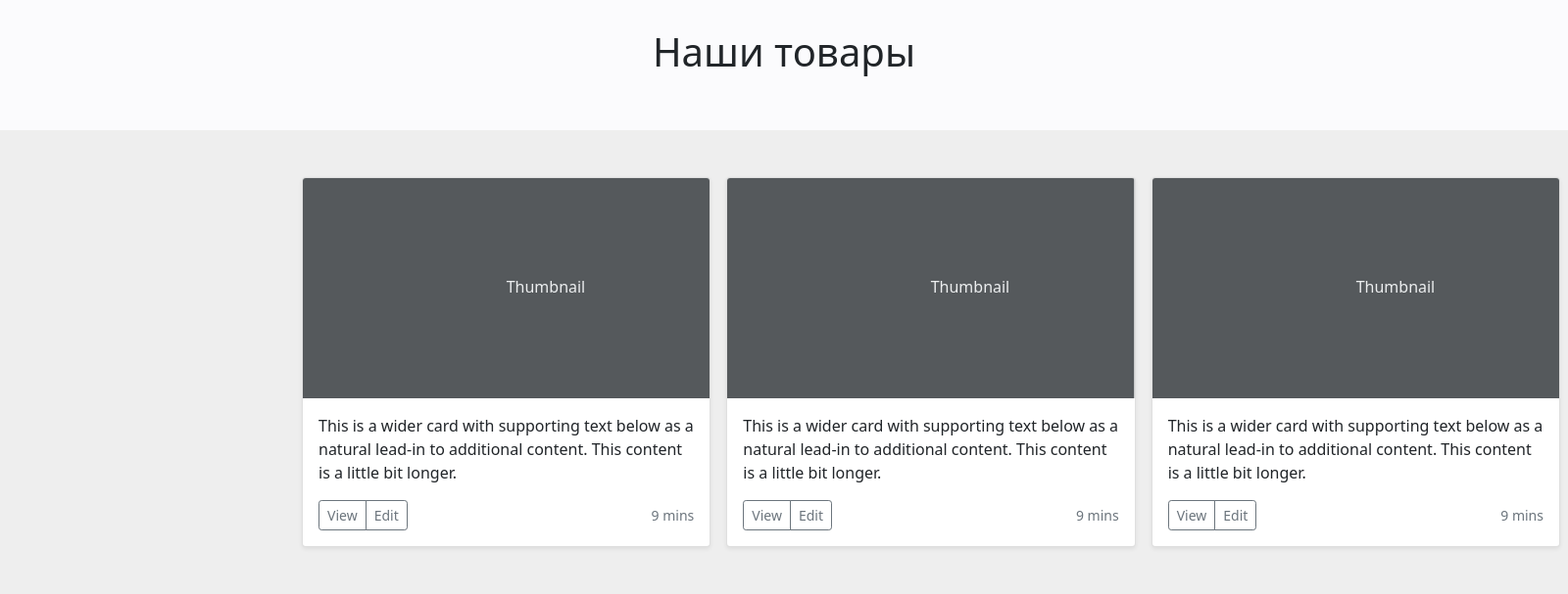
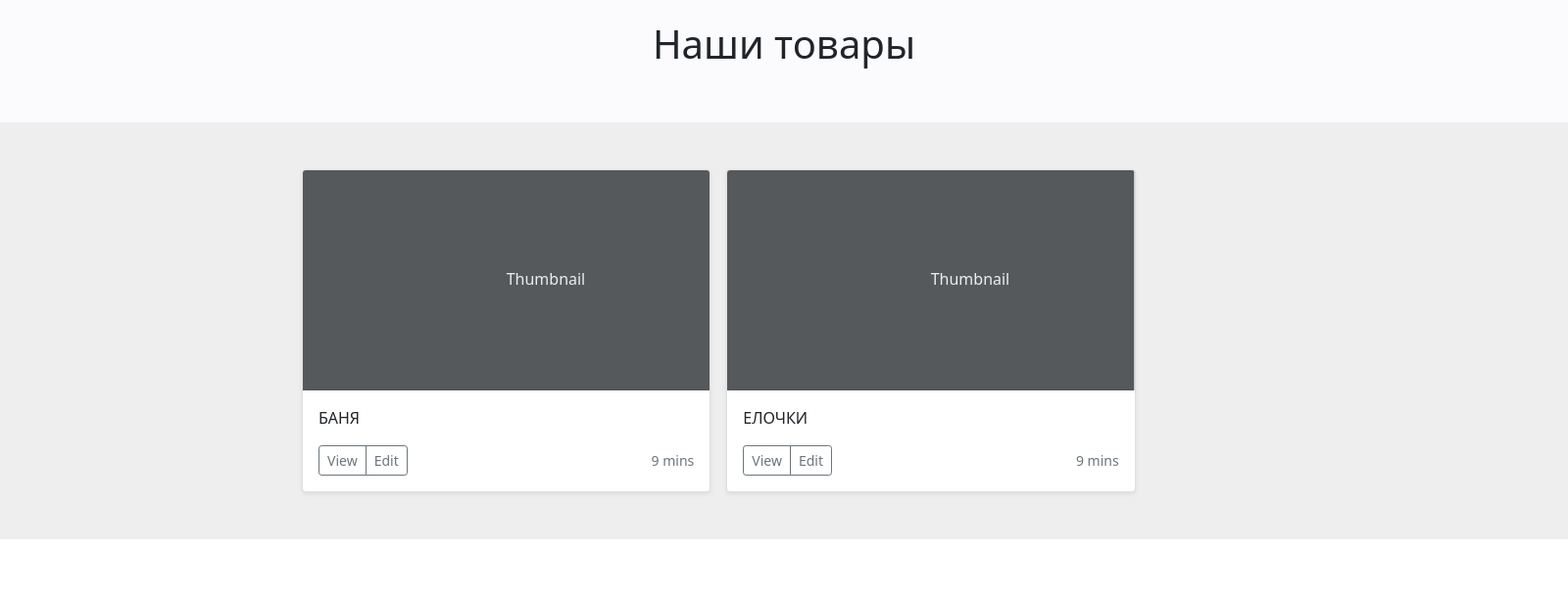
Before and after one commit to zxcGhoulBtw/cotadgeSite, a Django app: page /main/ in a window 1600 px wide. Shown: the part 1196-1803 px from the top of the page at 98% size. After the commit the page ends 1747 px from the top, so only its background shows below. Run offline with Django 3.2, Linux system fonts and the light colour scheme.

Commit message:
07/11/21

```diff
--- a/mysite/about_us/templates/about_us/about_us.html
+++ b/mysite/about_us/templates/about_us/about_us.html
@@ -38,6 +38,9 @@
 </style>
 
 <br> <br> <br> <br>
-<p align="center">доделать о нас</p>
+<h2> <center> Lionroom - гарантия вашего комфорта </center></h2>
+<h3> <center>Работаем более пяти лет!</center></h3>
+<h4> <center>Индивидуальный подход к каждому</center></h4>
+<h5> <center>Подберем коттедж к каждому</center></h5>
 </body>
 </html>
--- a/mysite/faq/templates/faq/faq.html
+++ b/mysite/faq/templates/faq/faq.html
@@ -36,5 +36,5 @@
     </header>
 </div>
 <div class="headline"></div>
-<div style="position:absolute; right:10%;" class="col-12 col-lg-9 offset-lg-1 txt-page--wyswig px-3 px-sm-0"><h1 class="text-center text-lg-left mt-5 mt-lg-0 text-page-title">FAQ</h1> <hr> <br> <div class="questionBox"><p data-set="#id-1971453473" class="questionBox-q w-100">Во сколько заезд и выезд? </p> <p id="id-1971453473" class="pl-5 questionBox-a w-100 open"> Заезд с 14:00 до 23:00; Выезд в 12:00 следующего дня. </p></div> <p data-set="#id-874576379" class="questionBox-q w-100">Постельное белье ?</p> <p id="id-874576379" class="pl-5 questionBox-a w-100">абабабба</p> </div>
+<div style="position:absolute; right:10%;" class="col-12 col-lg-9 offset-lg-1 txt-page--wyswig px-3 px-sm-0"> <p data-set="#id-874576379" class="questionBox-q w-100">Во сколько заезд и выезд?</p> <p id="id-874576379" class="pl-5 questionBox-a w-100">Заезд с 14:00 до 23:00; Выезд в 12:00 следующего дня.</p> <p data-set="#id-874576379" class="questionBox-q w-100">За сколько по времени нужно бронировать дом? </p> <p id="id-874576379" class="pl-5 questionBox-a w-100">Чем раньше тем лучше! У нас проходит много мероприятий к которым готовятся заранее, и бронируют соответственно тоже!</p> <p data-set="#id-874576379" class="questionBox-q w-100">Как бронировать ? </p> <p id="id-874576379" class="pl-5 questionBox-a w-100"></p>Пишите нам в директ<a href="URL"> https://www.instagram.com/lionroom.krd</a> </div></body>
 </html>
--- a/mysite/main/templates/main/index.html
+++ b/mysite/main/templates/main/index.html
@@ -45,8 +45,8 @@
 
     }
 </style>
-<div ></div>
-<div style="position:absolute; right:40%;" align="left" class="col-md-6">
+<div>
+<div style="position:relative; float: left; margin-top: 0%; margin-left: 10%" align="left" class="col-md-6">
       <div class="row g-0 border rounded overflow-hidden flex-md-row mb-4 shadow-sm h-md-250 position-relative" style="background: #FFFFFF; color: black;">
         <div class="col p-4 d-flex flex-column position-static">
           <strong class="d-inline-block mb-2 text-primary">ул. Фридриха Энгельса, 152</strong>
@@ -58,15 +58,13 @@
         </div>
         <div class="col-auto d-none d-lg-block">
             <img src="https://26.img.avito.st/image/1/l0Mg_rayO6oWV_mvAoTSCs9dO6yAXzk" class="bd-placeholder-img" width="490" height="500"  role="img"  aria-label="Placeholder: Thumbnail" preserveAspectRatio="xMidYMid slice" focusable="false">
-
         </div>
       </div>
     </div>
-<img src="pics/dom1_map.png" style="position:absolute; right:10%" width="500" height="500" >
-
-<br> <br> <br> <br> <br> <br> <br> <br> <br> <br> <br> <br> <br> <br> <br> <br> <br> <br> <br> <br> <br> <br>
-
-<div style="position:absolute; right:40%;" align="left" class="col-md-6">
+<img src="pics/dom1_map.png" style="position:relative; margin-left: 3%" width="500" height="500" >
+</div>
+<div>
+<div style="position:relative; float: left; margin-top: 3%; margin-left: 10%" align="left" class="col-md-6">
       <div class="row g-0 border rounded overflow-hidden flex-md-row mb-4 shadow-sm h-md-250 position-relative" style="background: #FFFFFF; color: black;">
         <div class="col p-4 d-flex flex-column position-static">
           <strong class="d-inline-block mb-2 text-primary">ул. Фурманова, 31</strong>
@@ -81,9 +79,9 @@
         </div>
       </div>
     </div>
-<img src="pics\dom2_map.png" style="position:absolute; right:10%" width="500" height="500" >
+<img src="pics\dom2_map.png" style="position:relative; margin-left: 3%; margin-top: 4.5%" width="500" height="500" >
+</div>
 
-<br> <br> <br> <br> <br> <br> <br> <br> <br> <br> <br> <br> <br> <br> <br> <br> <br> <br> <br> <br> <br> <br> <br>
 <br> <br>
 <h1 align="center">Наши товары</h1>
 <br> <br>
@@ -94,7 +92,7 @@
             <svg class="bd-placeholder-img card-img-top" width="100%" height="225" xmlns="http://www.w3.org/2000/svg" role="img" aria-label="Placeholder: Thumbnail" preserveAspectRatio="xMidYMid slice" focusable="false"><title>Placeholder</title><rect width="100%" height="100%" fill="#55595c"></rect><text x="50%" y="50%" fill="#eceeef" dy=".3em">Thumbnail</text></svg>
 
             <div class="card-body">
-              <p class="card-text">This is a wider card with supporting text below as a natural lead-in to additional content. This content is a little bit longer.</p>
+              <p class="card-text">БАНЯ</p>
               <div class="d-flex justify-content-between align-items-center">
                 <div class="btn-group">
                   <button type="button" class="btn btn-sm btn-outline-secondary">View</button>
@@ -110,7 +108,7 @@
             <svg class="bd-placeholder-img card-img-top" width="100%" height="225" xmlns="http://www.w3.org/2000/svg" role="img" aria-label="Placeholder: Thumbnail" preserveAspectRatio="xMidYMid slice" focusable="false"><title>Placeholder</title><rect width="100%" height="100%" fill="#55595c"></rect><text x="50%" y="50%" fill="#eceeef" dy=".3em">Thumbnail</text></svg>
 
             <div class="card-body">
-              <p class="card-text">This is a wider card with supporting text below as a natural lead-in to additional content. This content is a little bit longer.</p>
+              <p class="card-text">ЕЛОЧКИ</p>
               <div class="d-flex justify-content-between align-items-center">
                 <div class="btn-group">
                   <button type="button" class="btn btn-sm btn-outline-secondary">View</button>
@@ -121,24 +119,6 @@
             </div>
           </div>
         </div>
-
-        <div class="col">
-          <div class="card shadow-sm">
-            <svg class="bd-placeholder-img card-img-top" width="100%" height="225" xmlns="http://www.w3.org/2000/svg" role="img" aria-label="Placeholder: Thumbnail" preserveAspectRatio="xMidYMid slice" focusable="false"><title>Placeholder</title><rect width="100%" height="100%" fill="#55595c"></rect><text x="50%" y="50%" fill="#eceeef" dy=".3em">Thumbnail</text></svg>
-
-            <div class="card-body">
-              <p class="card-text">This is a wider card with supporting text below as a natural lead-in to additional content. This content is a little bit longer.</p>
-              <div class="d-flex justify-content-between align-items-center">
-                <div class="btn-group">
-                  <button type="button" class="btn btn-sm btn-outline-secondary">View</button>
-                  <button type="button" class="btn btn-sm btn-outline-secondary">Edit</button>
-                </div>
-                <small class="text-muted">9 mins</small>
-              </div>
-            </div>
-          </div>
-        </div>
-
 </div>
       </div>
 </body>
```
